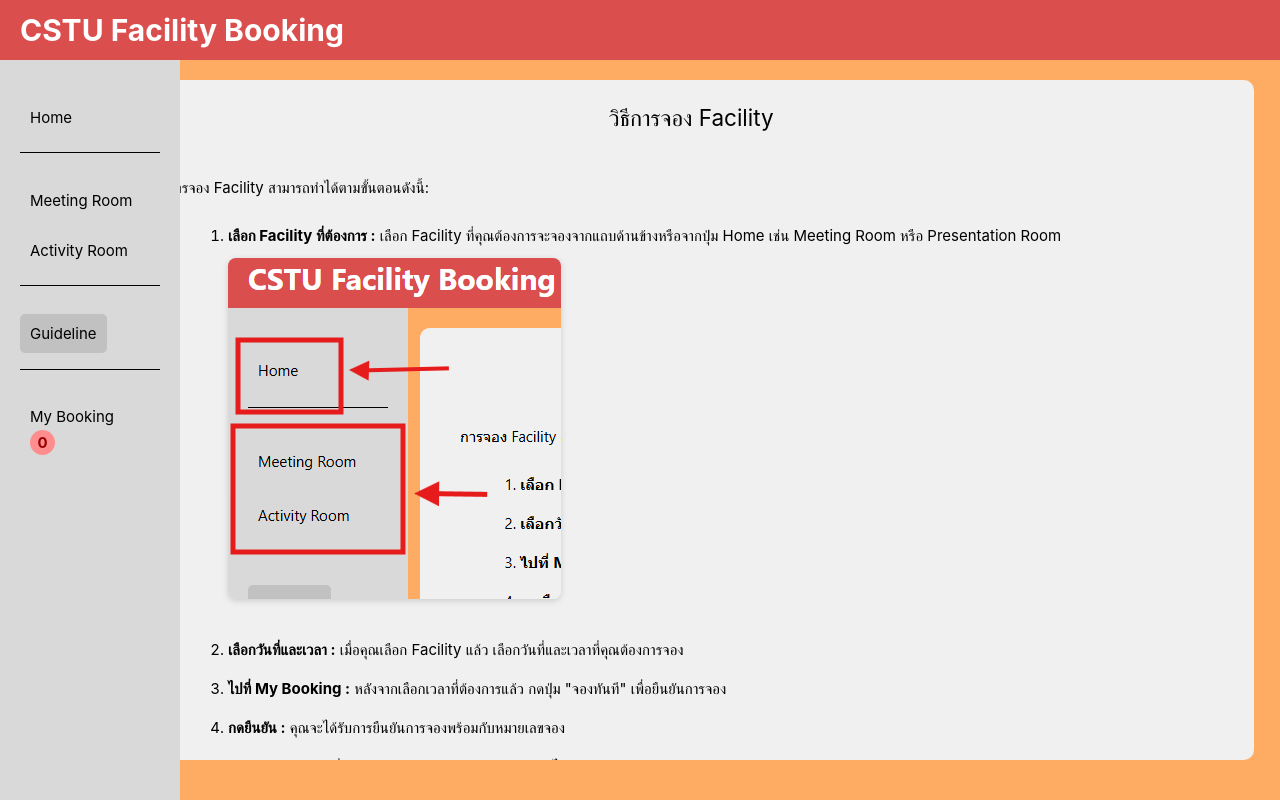
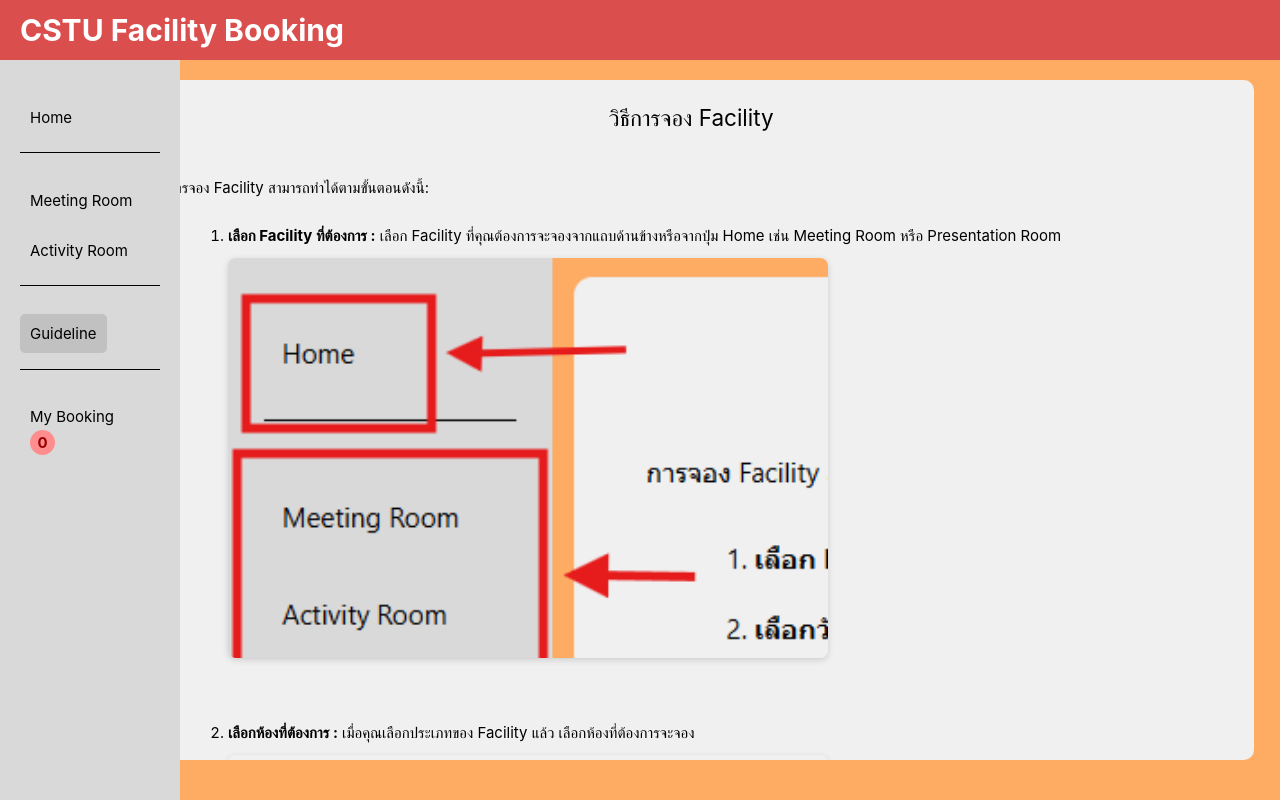
Before and after one commit to POOHRIN/CSTU-FACILITY-BOOKING-WEBSITE, a Vue app: page /home/guideline in a window 1280 px wide. Built offline with nearby package versions, Linux system fonts and the light colour scheme; no server answers; the database is empty.

Commit message:
Guideline 0.2

```diff
--- a/src/views/GuidelineView.vue
+++ b/src/views/GuidelineView.vue
@@ -1,6 +1,7 @@
 <script setup lang="ts">
 import { useRouter } from 'vue-router';
 import Image1 from "@/assets/glt3.png";
+import Image2 from "@/assets/glt5.png";
 
 const router = useRouter();
 const userId = localStorage.getItem("userIdLogin");
@@ -16,10 +17,24 @@ const userId = localStorage.getItem("userIdLogin");
         <li>
           <strong>เลือก Facility ที่ต้องการ :</strong> เลือก Facility ที่คุณต้องการจะจองจากแถบด้านข้างหรือจากปุ่ม Home เช่น Meeting Room หรือ Presentation Room
           <img :src="Image1" alt="เลือก Facility" class="guide-img"/>
-        </li><br>
-        <li><strong>เลือกวันที่และเวลา :</strong> เมื่อคุณเลือก Facility แล้ว เลือกวันที่และเวลาที่คุณต้องการจอง</li>
-        <li><strong>ไปที่ My Booking :</strong> หลังจากเลือกเวลาที่ต้องการแล้ว กดปุ่ม "จองทันที" เพื่อยืนยันการจอง</li>
-        <li><strong>กดยืนยัน :</strong> คุณจะได้รับการยืนยันการจองพร้อมกับหมายเลขจอง</li>
+        </li><br><br>
+
+        <li>
+          <strong>เลือกห้องที่ต้องการ :</strong> เมื่อคุณเลือกประเภทของ Facility แล้ว เลือกห้องที่ต้องการจะจอง
+          <img :src="Image2" alt="เลือกห้องที่ต้องการ" class="guide-img"/>
+        </li><br><br>
+
+        <li>
+          <strong>เลือกวันที่และเวลา :</strong> เมื่อคุณเลือก Facility แล้ว เลือกวันที่และเวลาที่คุณต้องการจอง
+        </li>
+
+        <li>
+          <strong>ไปที่ My Booking :</strong> หลังจากเลือกเวลาที่ต้องการแล้ว กดปุ่ม "จองทันที" เพื่อยืนยันการจอง
+        </li>
+
+        <li>
+          <strong>กดยืนยัน :</strong> คุณจะได้รับการยืนยันการจองพร้อมกับหมายเลขจอง
+        </li>
       </ol>
       <p>หากคุณพบปัญหาหรือมีคำถามเพิ่มเติม สามารถติดต่อทีมสนับสนุนของเราได้ตลอดเวลา</p>
     </div>
@@ -73,8 +88,9 @@ ol li {
 
 .guide-img {
   display: block;
-  max-width: 100%;
-  height: auto;
+  width: 600px;
+  height: 400px;
+  object-fit: cover;
   margin-top: 10px;
   border-radius: 8px;
   box-shadow: 0 2px 6px rgba(0, 0, 0, 0.15);
```
Also changed, not shown: src/assets/glt4.png (added), src/assets/glt5.png (added).
